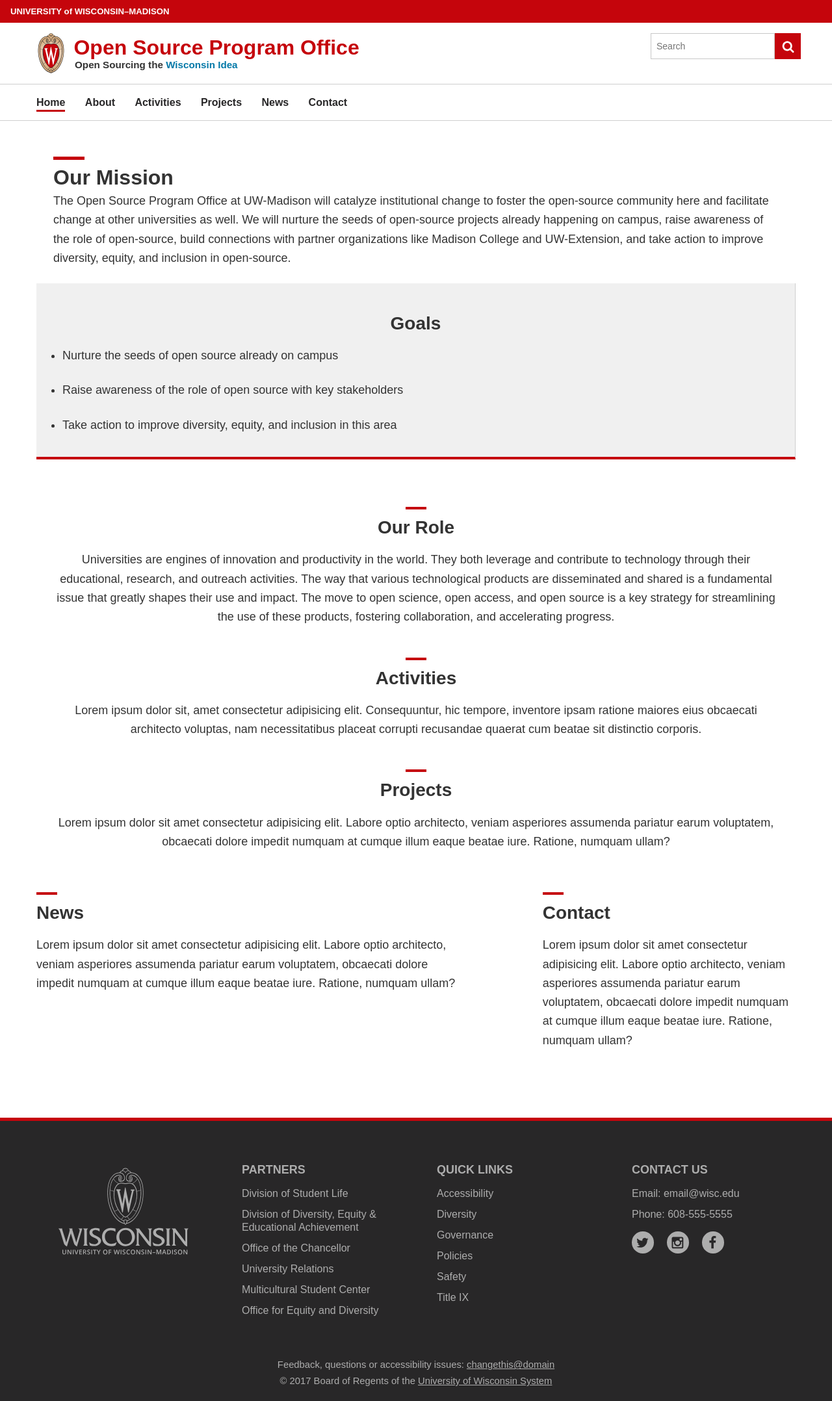
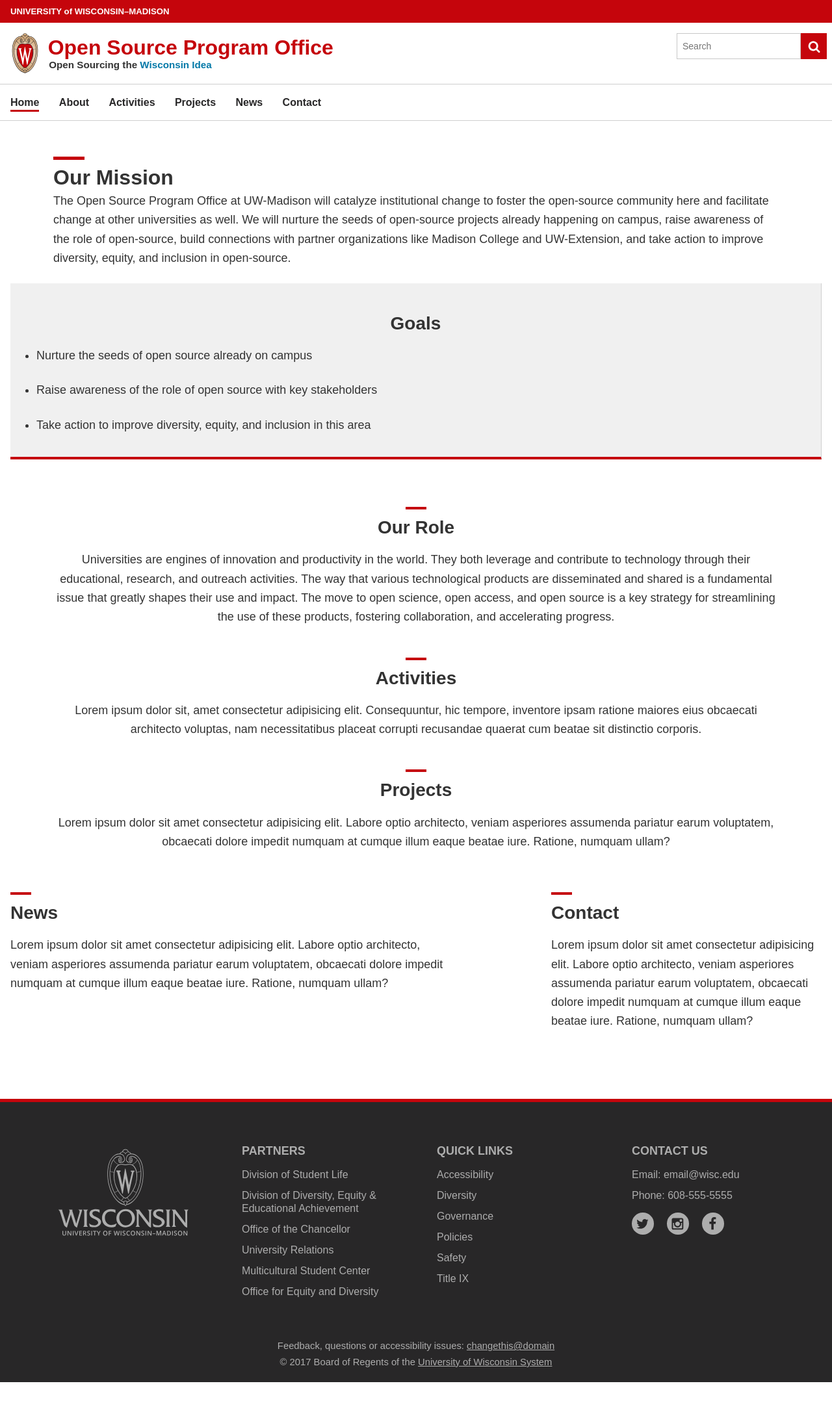
Before and after one commit to UW-Madison-DSI/ospo.wisc.edu-version-1.0, a Jekyll site: the page built from index.html, in a window 1280 px wide. Shown: the whole page at 65% size. Built offline with Jekyll 4.4.1, drawn with Linux system fonts in a browser that asks for light colours; some web fonts are replaced; after the commit the page ends 2127 px from its top, so only the background shows below that.

Commit message:
Moved the em on the width up 5

```diff
--- a/_includes/navigation.html
+++ b/_includes/navigation.html
@@ -10,7 +10,7 @@
 		<div class="uw-main-nav">
 		<nav class="uw-nav-menu uw-nav-menu-reverse" aria-label="Main Menu">
 
-			<ul id="uw-main-nav" style="max-width:75em;">
+			<ul id="uw-main-nav" style="max-width:80em;">
 				{% for item in site.data.navigation %}
 				{% if page.url == item.link %}
 				<li class="current-menu-item">
--- a/_layouts/default.html
+++ b/_layouts/default.html
@@ -19,7 +19,7 @@
 		  <a style="text-decoration: none;" class="uw-global-name-link" href="http://www.wisc.edu" aria-label="University home page">U<span>niversity <span class="uw-of">of</span> </span>W<span>isconsin</span>–Madison</a>
 		</div>
 		<header id="branding" class="uw-header uw-has-search">
-		  <div class="uw-header-container" style="max-width:75em;"> <!-- change outline to be max-width:85rem to be wider -->
+		  <div class="uw-header-container" style="max-width:80em;"> <!-- change outline to be max-width:85rem to be wider -->
 		    <div class="uw-header-crest-title">
 		      <div class="uw-header-crest">
 		        <a href="http://www.wisc.edu"><img class="uw-crest-svg" src="images/uw-crest.svg" alt="Link to University of Wisconsin-Madison home page"></a>
@@ -69,7 +69,7 @@
 		{% include navigation.html %}
 
         <div class="uw-row-full uw-pad-tb-l">
-          <div class="uw-row" style="max-width:75em;"> <!-- was uw-row before but trying to widen out -->
+          <div class="uw-row" style="max-width:80em;"> <!-- was uw-row before but trying to widen out -->
             <div class="uw-col uw-body">
           	  {{ content }}
             </div>
```
